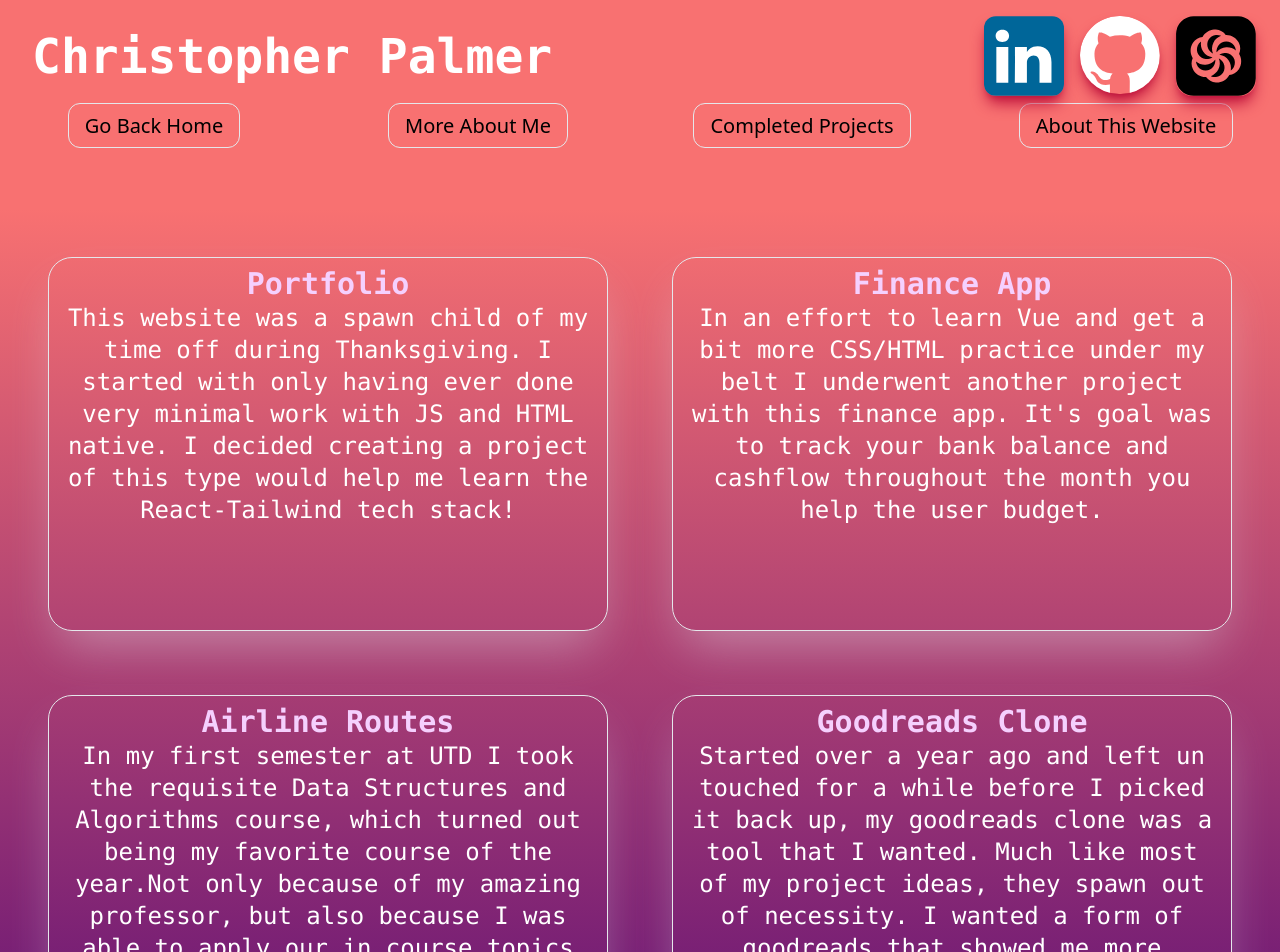
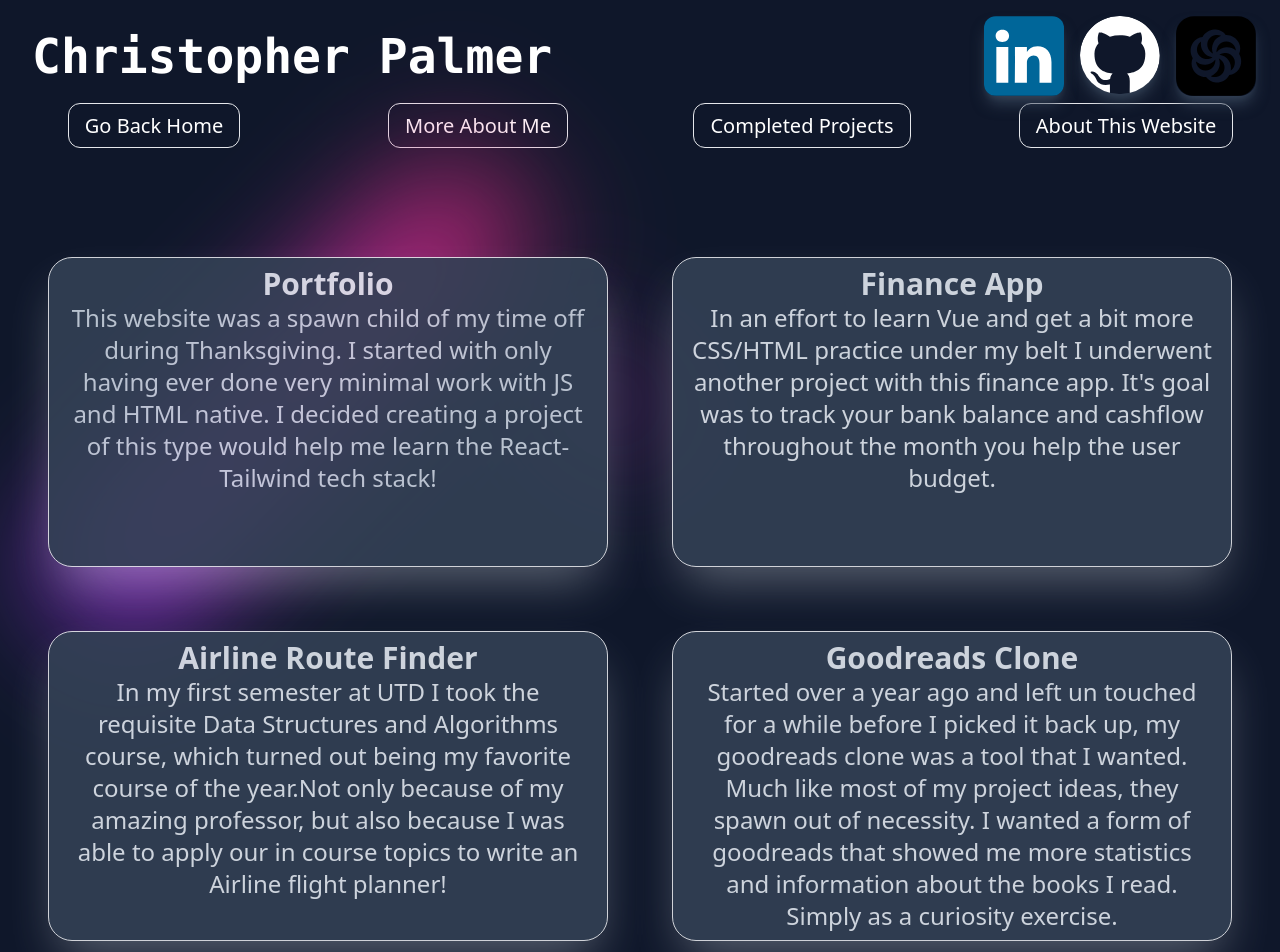
Before and after one commit to cjpalmer330/Personal-website, a React (Create React App) app: page /Projects in a window 1280 px wide. Shown: the top 952 px of the page. Built offline with nearby package versions, Linux system fonts and the light colour scheme.

Commit message:
changed to dark color scheme
scheme from goodreads clone

```diff
--- a/src/Contact-bar.js
+++ b/src/Contact-bar.js
@@ -3,8 +3,7 @@
 export default function ContactBar(){
   return(
     <div class="">
-      <div class="h-8 bg-gradient-to-b from-fuchsia-900 to-slate-800"></div>
-      <div class="text-white p-32 grid grid-cols-4 h-72 bg-slate-800 gap-8">
+      <div class="text-white p-32 grid grid-cols-4 h-72 bg-slate-900 gap-8">
         <h1 class="border text-center rounded-2xl bg-slate-600 pt-0.5">cjpalmer330@gmail.com</h1>
         <a
         href="https://github.com/cjpalmer330"
@@ -20,9 +19,8 @@
         >
           LinkedIn
         </a>
-        <h1>test</h1>
+        <a href='./test.txt' download>Download Resume</a>
       </div>
     </div>
-
   );
 };
--- a/src/Pages/AboutMe.js
+++ b/src/Pages/AboutMe.js
@@ -6,8 +6,8 @@
   return (
     <div className="Project h-screen w-full">
       <SocialBar />
-      <body className="overflow-hidden h-screen bg-gradient-to-b from-red-400 to-fuchsia-900 text-white font-mono">
-      <div className="p-4 border shadow-2xl shadow-slate-200/40 rounded-3xl mt-36 ml-64 mr-64 min-w-96 w-auto">
+      <body className="overflow-hidden h-screen bg-slate-900 text-white font-mono">
+      <div className="p-4 border shadow-2xl shadow-slate-500 bg-slate-700 rounded-3xl mt-36 ml-64 mr-64 min-w-96 w-auto">
           <h1 className='text-3xl font-bold text-fuchsia-200 text-center'
           >About Me</h1>
           <h3 className='text-xl text-white text-left w-min-full'>
--- a/src/Pages/AboutThis.js
+++ b/src/Pages/AboutThis.js
@@ -13,9 +13,9 @@
   return (
     <div className="Project h-screen">
       <SocialBar />
-      <body className="overflow-hidden h-screen bg-gradient-to-b from-red-400 to-fuchsia-900 text-white font-mono">
-        <div className="p-4 border shadow-2xl shadow-slate-200/40 rounded-3xl mt-36 ml-20 mr-20">
-          <h1 className='text-3xl font-bold text-fuchsia-200 text-center'
+      <body className="overflow-hidden h-screen bg-slate-900 text-white font-mono">
+        <div className="p-4 border shadow-2xl shadow-slate-500 bg-slate-700 rounded-3xl mt-36 ml-20 mr-20">
+          <h1 className='text-3xl font-bold text-slate-200 text-center'
           >What is This Website?</h1>
           <h3 className='text-xl text-white text-left'>
             &emsp;&emsp;&emsp;When my Thanksgiving break week started, I was given freedom to choose how I spend my next 11 days, whether to be productive or not.
--- a/src/Pages/FlightPlanner.js
+++ b/src/Pages/FlightPlanner.js
@@ -6,10 +6,10 @@
   return (
     <div className="Project h-screen">
       <SocialBar />
-      <body className="overflow-hidden h-screen bg-gradient-to-b from-red-400 to-fuchsia-900 text-white font-mono">
+      <body className="overflow-hidden h-screen bg-slate-900 text-white font-mono">
         <div className="p-4 border shadow-2xl shadow-slate-200/40 rounded-3xl mt-36 ml-20 mr-20">
           <h1 className='text-3xl font-bold text-fuchsia-200 text-center'
-          >Flight Planner</h1>
+          >Airline Route Finder</h1>
           <h3 className='text-xl text-white text-left'>
             &emsp; During my first semester here at UTD, one of the classes I took was Data Structures and Algorithms. Which although was harolled as being one of the hardest classes in the degree program, actually ended up being my favorite. I loved my professor and found the idea of learning how these graphs and Algorithms worked to be very fascinating. For our final project we were given the task of finding the three shortest paths sorted by cost and by time for the flight path graph we are given. It has to be able to take in any graph, and within reasonable time complexity output the three fastest results. At first this project stumped me quite a bit, I had fully implemented Dijkstra's algorithm but found getting the second and third fastest flights was a hastle to ensure no repeating.
             <br></br>
--- a/src/Pages/GoodreadsClone.js
+++ b/src/Pages/GoodreadsClone.js
@@ -6,7 +6,7 @@
   return (
     <div className="Project h-screen">
       <SocialBar />
-      <body className="overflow-hidden h-screen bg-gradient-to-b from-red-400 to-fuchsia-900 text-white font-mono">
+      <body className="overflow-hidden h-screen bg-slate-900 text-white font-mono">
         <div className="p-4 border shadow-2xl shadow-slate-200/40 rounded-3xl mt-36 ml-96 mr-96">
           <h1 className='text-3xl font-bold text-fuchsia-200 text-center'
           >GoodreadsClone</h1>
--- a/src/Pages/Projects.js
+++ b/src/Pages/Projects.js
@@ -8,49 +8,61 @@
   return (
     <div className="Project h-screen">
       <SocialBar />
-      <body className="overflow-hidden h-screen bg-gradient-to-b from-red-400 to-fuchsia-900 text-white font-mono">
-        <div className="p-12 grid grid-rows-4 grid-cols-2 gap-16 text-center text-2xl ">
+
+      <body className="overflow-hidden h-screen bg-slate-900 text-white font-mono">
+        <div
+        class="z-0">
+          <div aria-hidden="true" className="transition-transform duration-1000 absolute    inset-y-24 inset-x-56 w-32 rounded-full rotate-45 bg-gradient-to-b from-pink-600    to-purple-600 blur-3xl">
+          </div>
+          <div aria-hidden="true" className="absolute inset-y-96 inset-x-[550px] w-32 h-  [500px]   rotate-45 rounded-full bg-gradient-to-b from-pink-600 to-purple-600   blur-3xl z-0">
+          </div>
+        </div>
+        <div className="p-12 grid grid-rows-4 grid-cols-2 gap-16 text-center text-2xl opacity-90">
           <Link
-            className="pt-2 pb-2 pl-4 pr-4 border shadow-2xl shadow-slate-200/40 rounded-3xl hover:shadow-slate-400/50 hover:shadow-xl hover:scale-105 transition-all duration-300"
+            className="pt-2 pb-2 pl-4 pr-4 border shadow-2xl hover:scale-105 shadow-slate-200/40 rounded-3xl transition-all duration-300 bg-slate-700"
             to="/Projects/PersonalWebsite"
             >
-            <h3 className="text-3xl font-bold text-fuchsia-200 ">
+            <h3 className="text-3xl font-bold font-sans text-slate-200 ">
               Portfolio
             </h3>
-            <h1>
+            <h1
+            class="font-sans text-slate-300">
               This website was a spawn child of my time off during Thanksgiving. I started with only having ever done very minimal work with JS and HTML native. I decided creating a project of this type would help me learn the React-Tailwind tech stack!
             </h1>
           </Link>
           <Link
-            className="pt-2 pb-2 pl-4 pr-4 border shadow-2xl hover:scale-105 shadow-slate-200/40 rounded-3xl transition-all duration-300"
+            className="pt-2 pb-2 pl-4 pr-4 border shadow-2xl hover:scale-105 shadow-slate-200/40 rounded-3xl transition-all duration-300 bg-slate-700"
             to="/Projects"
           >
-          <h3 className="text-3xl font-bold text-fuchsia-200 ">
+          <h3 className="text-3xl font-bold font-sans text-slate-200 ">
             Finance App
           </h3>
-          <h1>
+          <h1
+          class="font-sans text-slate-200">
             In an effort to learn Vue and get a bit more CSS/HTML practice under my belt I underwent another project with this finance app. It's goal was  to track your bank balance and cashflow throughout the month you help the user budget.
           </h1>
           </Link>
           <Link
-            className="pt-2 pb-2 pl-4 pr-4 border shadow-2xl shadow-slate-200/40 rounded-3xl hover:shadow-slate-400/50 hover:shadow-xl hover:scale-105 transition-all duration-300"
+            className="pt-2 pb-2 pl-4 pr-4 border shadow-2xl hover:scale-105 shadow-slate-200/40 rounded-3xl transition-all duration-300 bg-slate-700"
             to="/Projects/FlightPlanner"
           >
-            <h3 className="text-3xl font-bold text-fuchsia-200 ">
-              Airline Routes
+            <h3 className="text-3xl font-bold font-sans text-slate-200 ">
+              Airline Route Finder
             </h3>
-            <h1>
+            <h1
+            class="font-sans text-slate-200">
               In my first semester at UTD I took the requisite Data Structures and Algorithms course, which turned out being my favorite course of the year.Not only because of my amazing professor, but also because I was able to apply our in course topics to write an Airline flight planner!
             </h1>
           </Link>
           <Link
-            className="pt-2 pb-2 pl-4 pr-4 border shadow-2xl shadow-slate-200/40 rounded-3xl hover:shadow-slate-400/50 hover:shadow-xl hover:scale-105 transition-all duration-300"
+            className="pt-2 pb-2 pl-4 pr-4 border shadow-2xl hover:scale-105 shadow-slate-200/40 rounded-3xl transition-all duration-300 bg-slate-700"
             to="/Projects/GoodreadsClone"
           >
-            <h3 className="text-3xl font-bold text-fuchsia-200">
+            <h3 className="text-3xl font-bold font-sans text-slate-200">
               Goodreads Clone
             </h3>
-            <h1>
+            <h1
+            class="text-slate-200 font-sans">
               Started over a year ago and left un touched for a while before I picked it back up, my goodreads clone was a tool that I wanted. Much like most of my project ideas, they spawn out of necessity. I wanted a form of goodreads that showed me more statistics and information about the books I read. Simply as a curiosity exercise.
             </h1>
           </Link>
--- a/src/Social-bar.js
+++ b/src/Social-bar.js
@@ -8,7 +8,7 @@
 export default function SocialBar(){
   return(
     <div>
-      <header className="width-max text-xl bg-red-400 overflow-hidden grid grid-rows-2 pr-4">
+      <header className="width-max text-xl bg-slate-900 overflow-hidden grid grid-rows-2 pr-4">
       <div className="z-40">
         <div className="w-screen">
           <h3 className='absolute text-center font-mono font-bold p-8 whitespace-nowrap text-white text-5xl align-middle'>Christopher Palmer</h3>
@@ -20,7 +20,7 @@
               target="_blank"
               rel="noopener noreferrer"
             >
-              <img alt="codewars logo" className="flex-initial flex-2 w-20 shadow-lg shadow-rose-700  hover:shadow-rose-600 hover:shadow-xl hover:scale-110 transition-all duration-300 stroke-none rounded-2xl" src={codeWarsLogo}/>
+              <img alt="codewars logo" className="flex-initial flex-2 w-20 shadow-lg shadow-slate-700  hover:shadow-slate-600 hover:shadow-xl hover:scale-110 transition-all duration-300 stroke-none rounded-2xl" src={codeWarsLogo}/>
             </a>
           </div>
 
@@ -30,7 +30,7 @@
             target="_blank"
             rel="noopener noreferrer"
             >
-              <img alt="Github Logo" className="flex-initial object-scale-down w-20 shadow-lg shadow-rose-700 rounded-full  hover:shadow-rose-600 hover:shadow-xl hover:scale-110 transition-all duration-300" src={githubLogo}/>
+              <img alt="Github Logo" className="flex-initial object-scale-down w-20 shadow-lg shadow-slate-700 rounded-full hover:shadow-slate-600 hover:shadow-xl hover:scale-110 transition-all duration-300" src={githubLogo}/>
             </a>
           </div>
 
@@ -40,7 +40,7 @@
               target="_blank"
               rel="noopener noreferrer"
             >
-              <img alt="LinkedIn Logo" className="flex-initial flex-2 w-20 shadow-lg shadow-rose-700 rounded-xl hover:shadow-rose-600 hover:shadow-xl hover:scale-110 transition-all duration-300" src={linkedInLogo}/>
+              <img alt="LinkedIn Logo" className="flex-initial flex-2 w-20 shadow-lg shadow-slate-700 rounded-xl hover:shadow-slate-600 hover:shadow-xl hover:scale-110 transition-all duration-300" src={linkedInLogo}/>
             </a>
           </div>
         </div>
@@ -51,7 +51,7 @@
           <ul className='flex gap-4 text-center w-full inline'>
           <li className='inline-block mt-2 mb-2 mr-4 ml-4 w-full'>
               <Link
-              className="pt-2 pb-2 pl-4 pr-4 border rounded-xl bg-transparent hover:bg-red-300 hover:transition-all duration-200"
+              className="pt-2 pb-2 pl-4 pr-4 border rounded-xl bg-transparent hover:bg-slate-700 hover:transition-all duration-200 text-white"
               to="/"
               >
                 Go Back Home
@@ -59,14 +59,14 @@
             </li>
             <li className='inline-block mt-2 mb-2 mr-4 ml-4 w-full'>
               <Link
-              className="pt-2 pb-2 pl-4 pr-4 border rounded-xl bg-transparent hover:bg-red-300 hover:transition-all duration-200"
+              className="pt-2 pb-2 pl-4 pr-4 border rounded-xl bg-transparent hover:bg-slate-700 hover:transition-all duration-200 font-sans text-white"
               to="/AboutMe"
               >More About Me
               </Link>
             </li>
             <li className='inline-block mt-2 mb-2 mr-4 ml-4 w-full'>
               <Link
-              className="bg-transparent hover:bg-red-300 hover:transition-all duration-200 pt-2 pb-2 pl-4 pr-4 border rounded-xl"
+              className="bg-transparent hover:bg-slate-700 hover:transition-all duration-200 pt-2 pb-2 pl-4 pr-4 border rounded-xl text-white font-sans"
               to="/Projects"
               >
                 Completed Projects
@@ -74,7 +74,7 @@
             </li>
             <li className='inline-block mt-2 mb-2 mr-4 ml-4 w-full'>
               <Link
-              className="pt-2 pb-2 pl-4 pr-4 border rounded-xl bg-transparent hover:bg-red-300 hover:transition-all duration-200"
+              className="pt-2 pb-2 pl-4 pr-4 border rounded-xl bg-transparent hover:bg-slate-700 hover:transition-all duration-200 text-white"
               to="/Projects/PersonalWebsite"
               >
                 About This Website
```
Also changed, not shown: src/Pages/Home.js (+7 -4 lines), src/test.txt (added).
